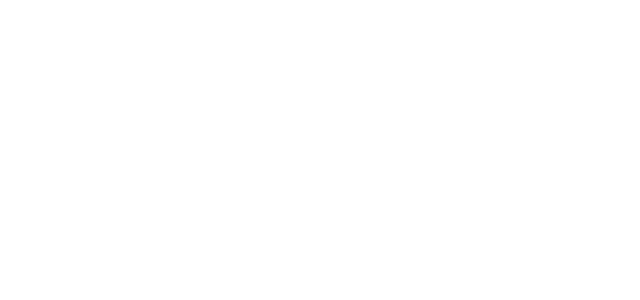
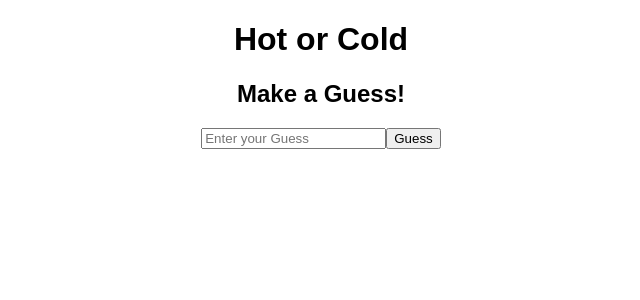
Before and after one commit to LeCatalyser/Thinkful-hot-cold-app, a React (Create React App) app: page / in a window 1280 px wide. Shown: the top 300 px of the page, without its empty margins (319-959 px from the left). Built offline with nearby package versions, Linux system fonts and the light colour scheme.

Commit message:
created guess form

```diff
--- a/src/App.js
+++ b/src/App.js
@@ -1,20 +1,24 @@
 import React, { Component } from 'react';
 import logo from './logo.svg';
 import './App.css';
+import GuessForm from './guess-form';
 
 class App extends Component {
   constructor(props) {
     super(props);
     this.state = {
-      correctNumber: ''
+      correctNumber: 18,
+      Guesses: [],
+      correctGuess: []
     }
   }
+
+
 
   render() {
     return (
       <div className="App">
-        <form>
-        </form>
+        <GuessForm/>
       </div>
     );
   }
--- /dev/null
+++ b/src/guess-form.js
@@ -0,0 +1,13 @@
+import React from "react";
+
+export default function GuessForm(props) {
+  return (
+    <form>
+      <h1>Hot or Cold</h1>
+      <h2>Make a Guess!</h2>
+      <input placeholder="Enter your Guess" />
+      <label />
+      <button>Guess</button>
+    </form>
+  );
+}
```
